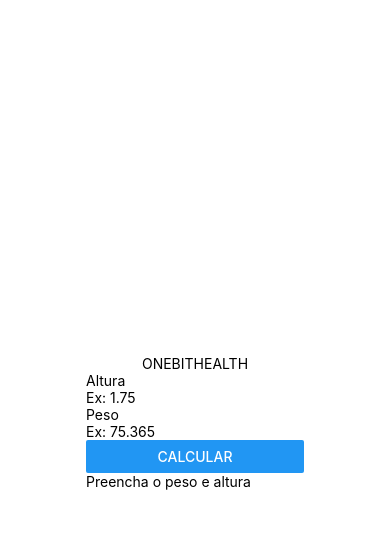
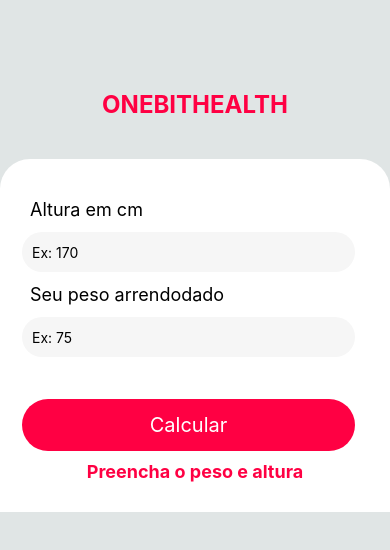
Before and after one commit to juliabrauber/APP-React-Native, a React Native app: screen / in a window 390 px wide. Shown: the top 550 px of the page. Built offline with nearby package versions, Linux system fonts and the light colour scheme.

Commit message:
segundo commit

```diff
--- a/App.js
+++ b/App.js
@@ -15,8 +15,7 @@
 const styles = StyleSheet.create({
   container: {
     flex: 1,
-    backgroundColor: '#fff',
-    alignItems: 'center',
-    justifyContent: 'center',
+    backgroundColor: '#e0e5e5',
+    paddingTop: 80,
   },
 });
--- a/src/components/Form/ResultImc/index.js
+++ b/src/components/Form/ResultImc/index.js
@@ -1,11 +1,12 @@
 import React from "react"
 import { View, Text } from "react-native"
+import styles from "./style"
 
 export default function ResultImc(props){
     return(
-        <View>
-            <Text>{props.messageResultImc}</Text>
-            <Text>{props.ResultImc}</Text>
+        <View style={styles.ResultImc}>
+            <Text style={styles.Information}>{props.messageResultImc}</Text>
+            <Text style={styles.numberImc}>{props.ResultImc}</Text>
         </View>
     )
 }
--- /dev/null
+++ b/src/components/Form/ResultImc/style.js
@@ -0,0 +1,23 @@
+import { StyleSheet } from "react-native";
+
+const styles = StyleSheet.create({
+    resultImc: {
+      flex:1,
+      marginTop: 15,
+      paddingTop: 60,
+      borderRadius:50,
+      alignItems:"center",
+      width:"100%",
+      },
+    numberImc:{
+      fontSize:48,
+      color:"#ff0043",
+      fontWeight:"bold",
+      },
+    Information:{
+      fontSize:18,
+      color:"#ff0043",
+      fontWeight:"bold",
+      }
+  });
+   export default styles
--- a/src/components/Form/index.js
+++ b/src/components/Form/index.js
@@ -1,6 +1,7 @@
 import React, { useState } from "react";
-import { Button, Text, TextInput, View } from "react-native";
+import { Text, TextInput, View, TouchableOpacity } from "react-native";
 import ResultImc from "./ResultImc";
+import styles from "./style";
 
 export default function Form() {
   const [height, setHeight] = useState(null);
@@ -33,23 +34,30 @@
   }
 
   return (
-    <View>
-      <View>
-        <Text>Altura</Text>
+    <View style={styles.formContext}>
+      <View style={styles.form}>
+        <Text style={styles.formLabel}>Altura em cm</Text>
         <TextInput
+        style={styles.input}
           onChangeText={(text) => setHeight(parseFloat(text))}
           value={height ? height.toString() : ""}
-          placeholder="Ex: 1.75"
+          placeholder="Ex: 170"
           keyboardType="numeric"
         />
-        <Text>Peso</Text>
+        <Text style={styles.formLabel}>Seu peso arrendodado </Text>
         <TextInput
+        style={styles.input}
           onChangeText={(text) => setWeight(parseFloat(text))}
           value={weight ? weight.toString() : ""}
-          placeholder="Ex: 75.365"
+          placeholder="Ex: 75"
           keyboardType="numeric"
         />
-        <Button onPress={() => validationImc()} title={textButton} />
+
+        <TouchableOpacity style={styles.buttonCalculator} onPress={() => validationImc()}>
+          <Text style={styles.textButtonCalculator}>{textButton}</Text>
+        </TouchableOpacity>
+
+
       </View>
 
       <ResultImc messageResultImc={messageImc} ResultImc={imc} />
--- /dev/null
+++ b/src/components/Form/style.js
@@ -0,0 +1,49 @@
+import { StyleSheet } from 'react-native';
+
+const styles = StyleSheet.create({
+  formContext: {
+    width:"100%",
+    height:"100%",
+    bottom: 0,
+    backgroundColor:"#ffffff",
+    alignItems: "center",
+    borderTopLeftRadius:30,
+    borderTopRightRadius:30,
+    marginTop:30,
+    },
+    form:{
+        width:"100%",
+        height:"auto",
+        marginTop:30,
+        padding: 10,
+    },
+    formLabel:{
+        color:"#000000",
+        fontSize:18,
+        paddingLeft: 20,
+    },
+    input:{
+        width:"90%",
+        borderRadius:50,
+        backgroundColor:"#f6f6f6",
+        height: 40,
+        margin: 12,
+        paddingLeft: 10,
+    },
+    buttonCalculator:{
+        borderRadius: 50,
+        alignItems:"center",
+        justifyContent:"center",
+        width:"90%",
+        backgroundColor:"#ff0043",
+        paddingTop:14,
+        paddingBottom:14,
+        marginLeft:12,
+        marginTop:30,
+    },
+    textButtonCalculator:{
+        fontSize:20,
+        color:"#ffffff",
+    }
+});
+ export default styles
--- a/src/components/title/index.js
+++ b/src/components/title/index.js
@@ -1,10 +1,11 @@
 import React from "react"
 import { View, Text } from "react-native"
+import styles from "./style"
 
 export default function Title(){
     return(
-        <View>
-            <Text>ONEBITHEALTH</Text>
+        <View style={styles.boxTitle}>
+            <Text style={styles.textTitle}>ONEBITHEALTH</Text>
         </View>
     )
 }
--- /dev/null
+++ b/src/components/title/style.js
@@ -0,0 +1,15 @@
+import { StyleSheet } from 'react-native';
+
+const styles = StyleSheet.create({
+  boxTitle: {
+    alignItems: "center",
+    justifyContent:"center",
+    padding: 10,
+  },
+    textTitle: {
+        color: "#FF0043",
+        fontSize:24,
+        fontWeight: "bold",
+    }
+});
+ export default styles
```
